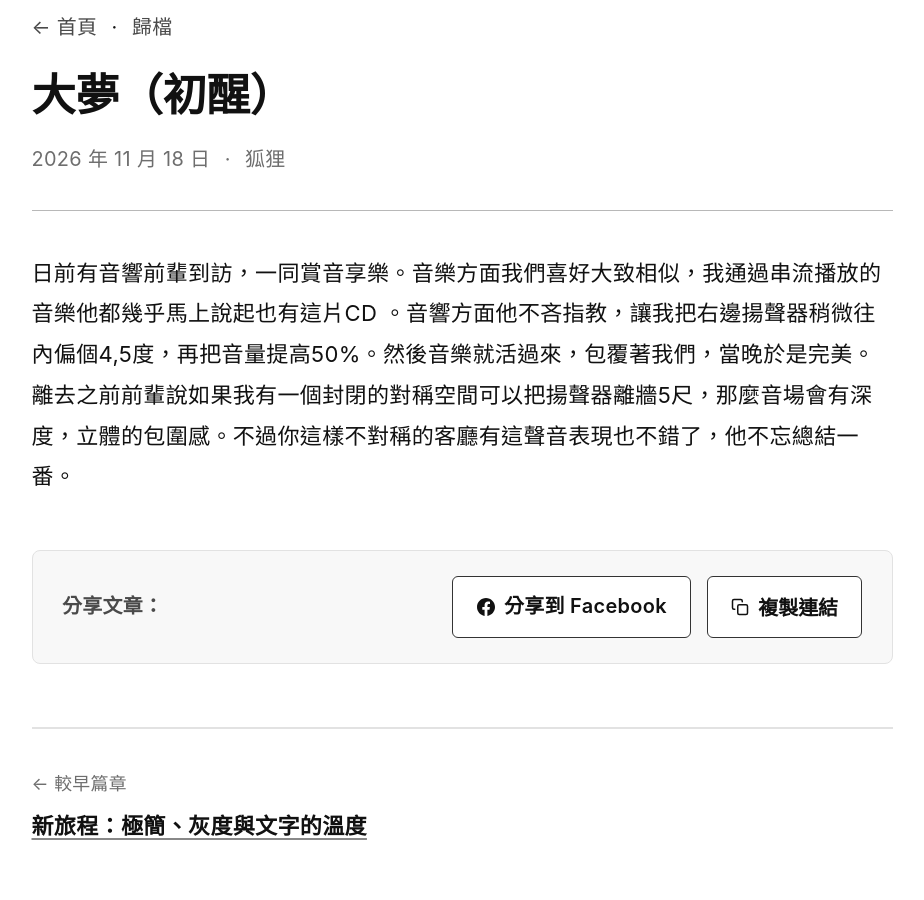
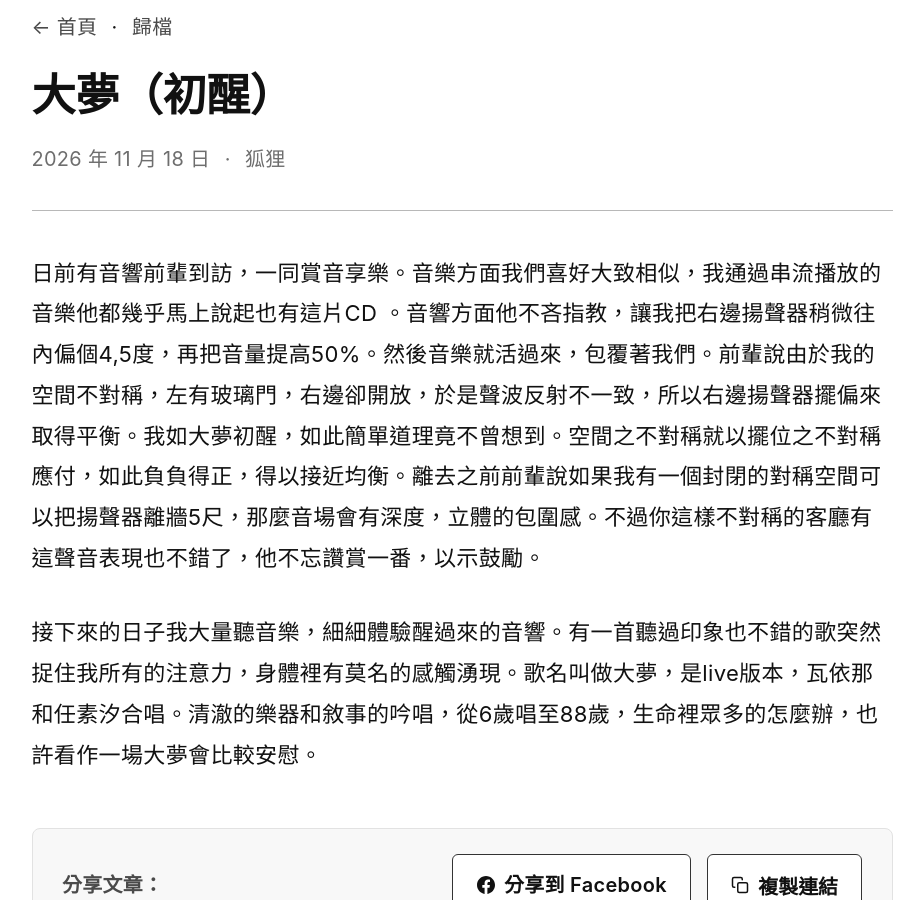
Before and after one commit to foxkiong/journal, a Jekyll site: the page built from _posts/2026-11-18-大夢（初醒）.md, in a window 1280 px wide and 900 px high, scrolled down 304 px. Shown: the whole window, without its empty margins (178-1102 px from the left). Built offline with Jekyll 4.4.1, drawn with Linux system fonts in a browser that asks for light colours.

Commit message:
Update 文章 “2026-11-18-大夢（初醒）”

```diff
--- a/_posts/2026-11-18-大夢（初醒）.md
+++ b/_posts/2026-11-18-大夢（初醒）.md
@@ -5,4 +5,6 @@ date: 2026-11-18 19:58:00 +0800
 author: 狐狸
 ---
 
-日前有音響前輩到訪，一同賞音享樂。音樂方面我們喜好大致相似，我通過串流播放的音樂他都幾乎馬上說起也有這片CD 。音響方面他不吝指教，讓我把右邊揚聲器稍微往內偏個4,5度，再把音量提高50%。然後音樂就活過來，包覆著我們，當晚於是完美。離去之前前輩說如果我有一個封閉的對稱空間可以把揚聲器離牆5尺，那麼音場會有深度，立體的包圍感。不過你這樣不對稱的客廳有這聲音表現也不錯了，他不忘總結一番。
+日前有音響前輩到訪，一同賞音享樂。音樂方面我們喜好大致相似，我通過串流播放的音樂他都幾乎馬上說起也有這片CD 。音響方面他不吝指教，讓我把右邊揚聲器稍微往內偏個4,5度，再把音量提高50%。然後音樂就活過來，包覆著我們。前輩說由於我的空間不對稱，左有玻璃門，右邊卻開放，於是聲波反射不一致，所以右邊揚聲器擺偏來取得平衡。我如大夢初醒，如此簡單道理竟不曾想到。空間之不對稱就以擺位之不對稱應付，如此負負得正，得以接近均衡。離去之前前輩說如果我有一個封閉的對稱空間可以把揚聲器離牆5尺，那麼音場會有深度，立體的包圍感。不過你這樣不對稱的客廳有這聲音表現也不錯了，他不忘讚賞一番，以示鼓勵。
+
+接下來的日子我大量聽音樂，細細體驗醒過來的音響。有一首聽過印象也不錯的歌突然捉住我所有的注意力，身體裡有莫名的感觸湧現。歌名叫做大夢，是live版本，瓦依那和任素汐合唱。清澈的樂器和敘事的吟唱，從6歲唱至88歲，生命裡眾多的怎麼辦，也許看作一場大夢會比較安慰。
```
